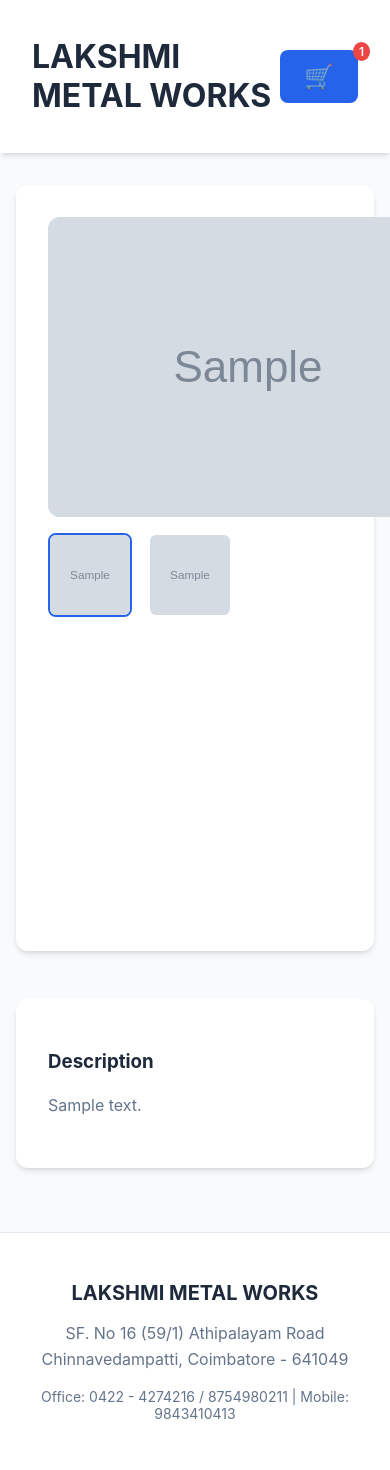
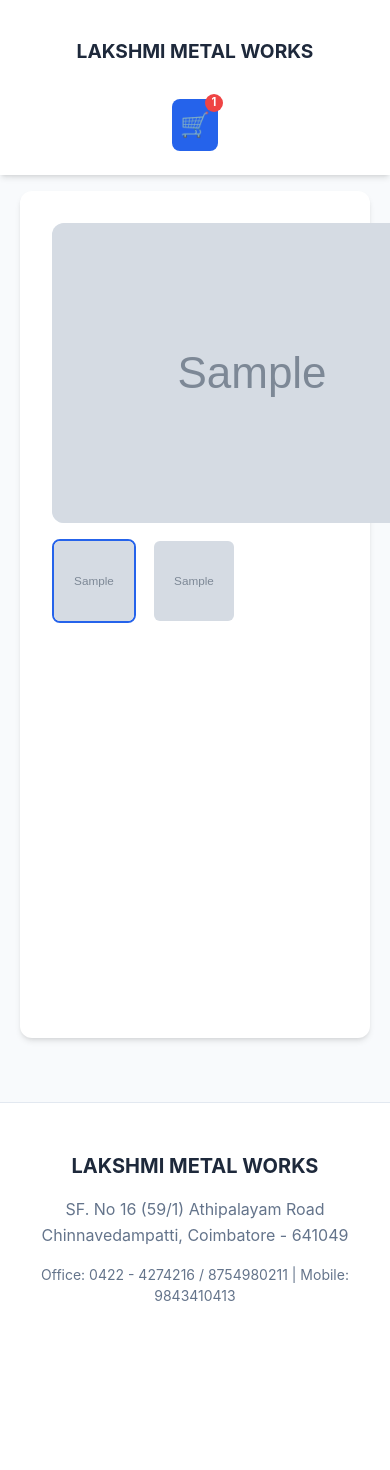
Before and after one commit to Chandru484/Product-Catalog, a FastAPI app: template templates/product.html in a window 390 px wide; the page is wider, and only the part inside the window is pictured. After the commit the page ends 1301 px from the top of that part, so only its background shows below. Run offline with FastAPI, Linux system fonts and the light colour scheme; the template is opened without the code that fills it: most values are stand-ins (such as "Sample title", 1, 10 or a date in 2020); grey boxes marked "Sample" are stand-in pictures.

Commit message:
Added requirements.txt

```diff
--- a/database.py
+++ b/database.py
@@ -2,10 +2,18 @@
 from sqlalchemy.ext.declarative import declarative_base
 from sqlalchemy.orm import sessionmaker
 
-SQLALCHEMY_DATABASE_URL = "sqlite:///./product_catalog.db"
+import os
+
+SQLALCHEMY_DATABASE_URL = os.getenv("DATABASE_URL", "sqlite:///./product_catalog.db")
+
+# If using Postgres on Render/Railway, the URL might start with 'postgres://'
+# SQLAlchemy 1.4+ requires 'postgresql://'
+if SQLALCHEMY_DATABASE_URL.startswith("postgres://"):
+    SQLALCHEMY_DATABASE_URL = SQLALCHEMY_DATABASE_URL.replace("postgres://", "postgresql://", 1)
 
 engine = create_engine(
-    SQLALCHEMY_DATABASE_URL, connect_args={"check_same_thread": False}
+    SQLALCHEMY_DATABASE_URL,
+    connect_args={"check_same_thread": False} if SQLALCHEMY_DATABASE_URL.startswith("sqlite") else {}
 )
 SessionLocal = sessionmaker(autocommit=False, autoflush=False, bind=engine)
 
--- a/main.py
+++ b/main.py
@@ -8,9 +8,14 @@
 from database import engine, get_db
 import os
 
-models.Base.metadata.create_all(bind=engine)
+app = FastAPI()
 
-app = FastAPI()
+# Initialize DB and Admin on startup
+@app.on_event("startup")
+async def startup_event():
+    models.Base.metadata.create_all(bind=engine)
+    from init_db import init_admin
+    init_admin()
 
 # Mount static files
 os.makedirs("static/css", exist_ok=True)
--- a/static/css/styles.css
+++ b/static/css/styles.css
@@ -15,6 +15,7 @@
     color: var(--text-main);
     margin: 0;
     padding: 0;
+    line-height: 1.5;
 }
 
 header {
@@ -27,6 +28,12 @@
     position: sticky;
     top: 0;
     z-index: 100;
+}
+
+nav {
+    display: flex;
+    align-items: center;
+    gap: 1.5rem;
 }
 
 .container {
@@ -99,6 +121,7 @@
     cursor: pointer;
     transition: all 0.2s;
     border: none;
+    text-align: center;
 }
 
 .btn-primary {
@@ -113,17 +136,51 @@
 .cart-icon {
     position: relative;
     font-size: 1.5rem;
+    padding: 0.5rem 1rem;
+    display: flex;
+    align-items: center;
+    justify-content: center;
 }
 
 .cart-count {
     position: absolute;
-    top: -8px;
-    right: -12px;
+    top: -5px;
+    right: -5px;
     background: #ef4444;
     color: white;
-    font-size: 0.75rem;
-    padding: 2px 6px;
+    font-size: 0.7rem;
+    min-width: 18px;
+    height: 18px;
+    display: flex;
+    align-items: center;
+    justify-content: center;
     border-radius: 50%;
+    font-weight: 700;
+}
+
+.nav-link {
+    text-decoration: none;
+    font-size: 0.875rem;
+    font-weight: 600;
+    color: var(--text-muted);
+    transition: color 0.2s;
+}
+
+.nav-link:hover {
+    color: var(--primary);
+}
+
+.nav-link.primary {
+    color: var(--primary);
+}
+
+.nav-link.danger {
+    color: #ef4444;
+}
+
+.user-info {
+    color: var(--text-muted);
+    font-size: 0.875rem;
 }
 
 /* Admin Dashboard Table */
@@ -264,3 +313,88 @@
 .footer-contact {
     font-size: 0.875rem;
 }
+
+/* --- Responsive Media Queries --- */
+
+@media (max-width: 768px) {
+    header {
+        padding: 1.5rem 1rem;
+        flex-direction: column;
+        gap: 0.75rem;
+    }
+
+    nav {
+        flex-wrap: wrap;
+        justify-content: center;
+        gap: 0.75rem;
+    }
+
+    .container {
+        margin: 1rem auto;
+    }
+
+    .search-container {
+        padding: 2.5rem 0 1rem 0;
+    }
+
+    .search-form {
+        flex-direction: column;
+        padding: 0 1rem;
+        box-sizing: border-box;
+        gap: 1rem;
+    }
+
+    .search-input {
+        width: 100%;
+        padding: 0.75rem 1rem;
+    }
+
+    .search-form .btn {
+        width: 100%;
+        padding: 0.75rem;
+    }
+
+    .admin-table {
+        display: block;
+        overflow-x: auto;
+    }
+}
+
+@media (max-width: 480px) {
+    header h1 {
+        font-size: 1.2rem !important;
+    }
+
+    nav {
+        font-size: 0.8rem;
+    }
+
+    .container {
+        padding: 0 1.25rem;
+    }
+
+    .cart-icon {
+        width: 100% !important;
+        max-width: 200px;
+        margin: 0.5rem auto 0;
+        padding: 0.5rem;
+    }
+
+    .product-grid {
+        grid-template-columns: 1fr;
+        gap: 1.25rem;
+    }
+
+    .product-info {
+        padding: 1rem;
+    }
+
+    .product-info p {
+        margin: 0.5rem 0;
+    }
+
+    .product-info style+.btn,
+    .product-info form .btn {
+        width: 100%;
+    }
+}
--- a/templates/product.html
+++ b/templates/product.html
@@ -98,11 +98,6 @@
                 </form>
             </div>
         </div>
-        <div
-            style="margin-top: 3rem; background: white; padding: 2rem; border-radius: 12px; box-shadow: var(--shadow);">
-            <h3>Description</h3>
-            <p style="color: var(--text-muted); line-height: 1.8; margin-top: 1rem;">{{ product.description }}</p>
-        </div>
     </div>
 
     <footer>
```
Also changed, not shown: other parts of static/css/styles.css (+21 -14 lines), requirements.txt (added, +8 -0 lines), templates/index.html (+11 -23 lines), README.md, 1 other file.
